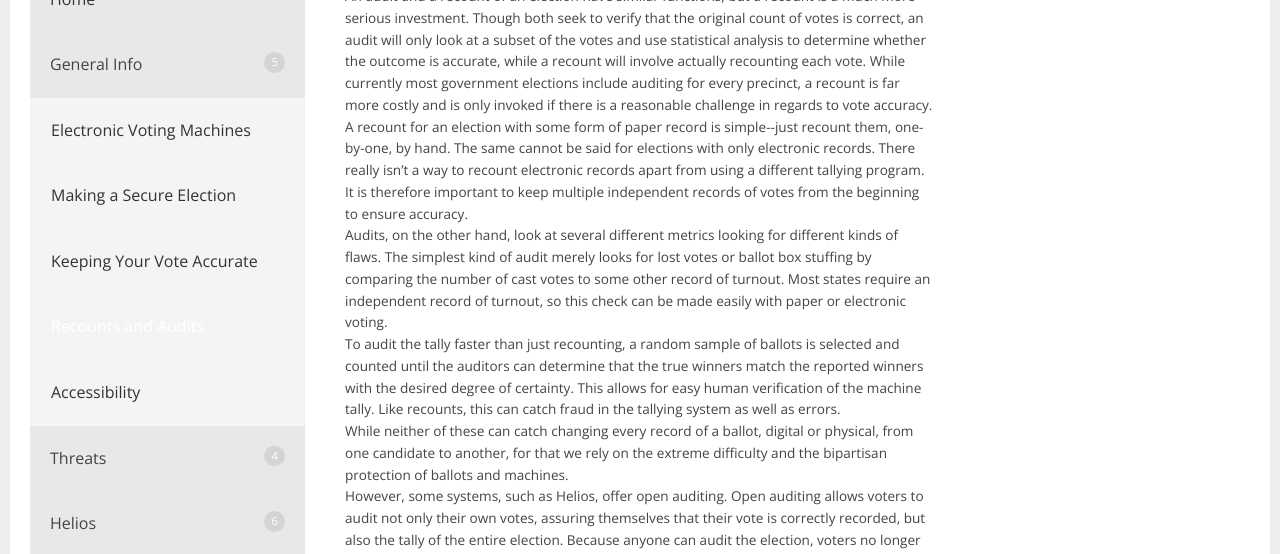
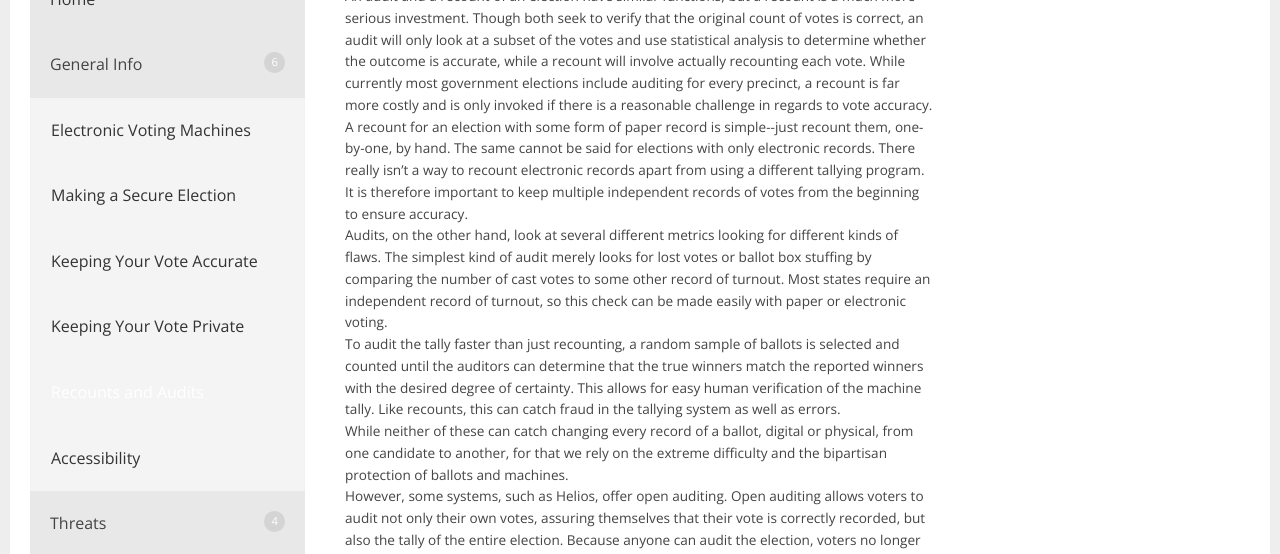
Before and after one commit to katherinesweeney/voting-info-website, a plain HTML site: page audit.html in a window 1280 px wide. Shown: the part 199-753 px from the top of the page. Drawn offline with nearby package versions, Linux system fonts and the light colour scheme.

Commit message:
Fix audit nav

```diff
--- a/audit.html
+++ b/audit.html
@@ -33,6 +33,7 @@
                            <li>
                               <a href="accurateVote.html">Keeping Your Vote Accurate</a>
                            </li>
+							<li><a href="privateVote.html">Keeping Your Vote Private</a></li>
 						   <li><a href="audit.html">Recounts and Audits</a></li>
 						   <li><a href="accessibility.html">Accessibility</a></li>
                         </ul>
@@ -79,6 +80,7 @@
                            <li>
                               <a href="accurateVote.html">Keeping Your Vote Accurate</a>
                            </li>
+						   <li><a href="privateVote.html">Keeping Your Vote Private</a></li>
 						   <li><a href="audit.html">Recounts and Audits</a></li>
 						   <li><a href="accessibility.html">Accessibility</a></li>
                         </ul>
```
